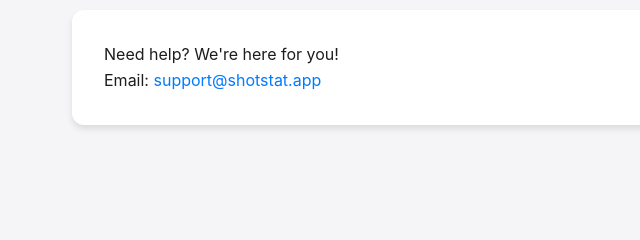
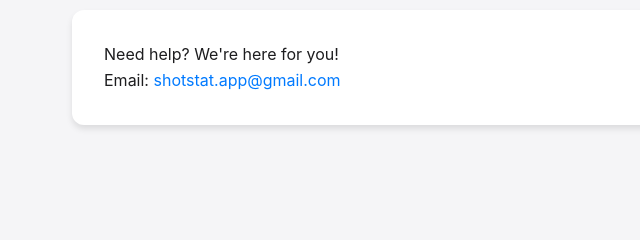
Before and after one commit to callumgoco/shotstat-support, a plain HTML site: page docs/index.html in a window 1280 px wide. Shown: the part 1285-1525 px from the top of the page, 0-640 px from the left. Drawn offline with Linux system fonts and the light colour scheme.

Commit message:
Update index.html

```diff
--- a/docs/index.html
+++ b/docs/index.html
@@ -60,7 +60,7 @@
             <h2>Contact Us</h2>
             <div class="card">
                 <p>Need help? We're here for you!</p>
-                <p>Email: <a href="mailto:support@shotstat.app">support@shotstat.app</a></p>
+                <p>Email: <a href="mailto:shotstat.app@gmail.com">shotstat.app@gmail.com</a></p>
             </div>
         </section>
     </main>
```
